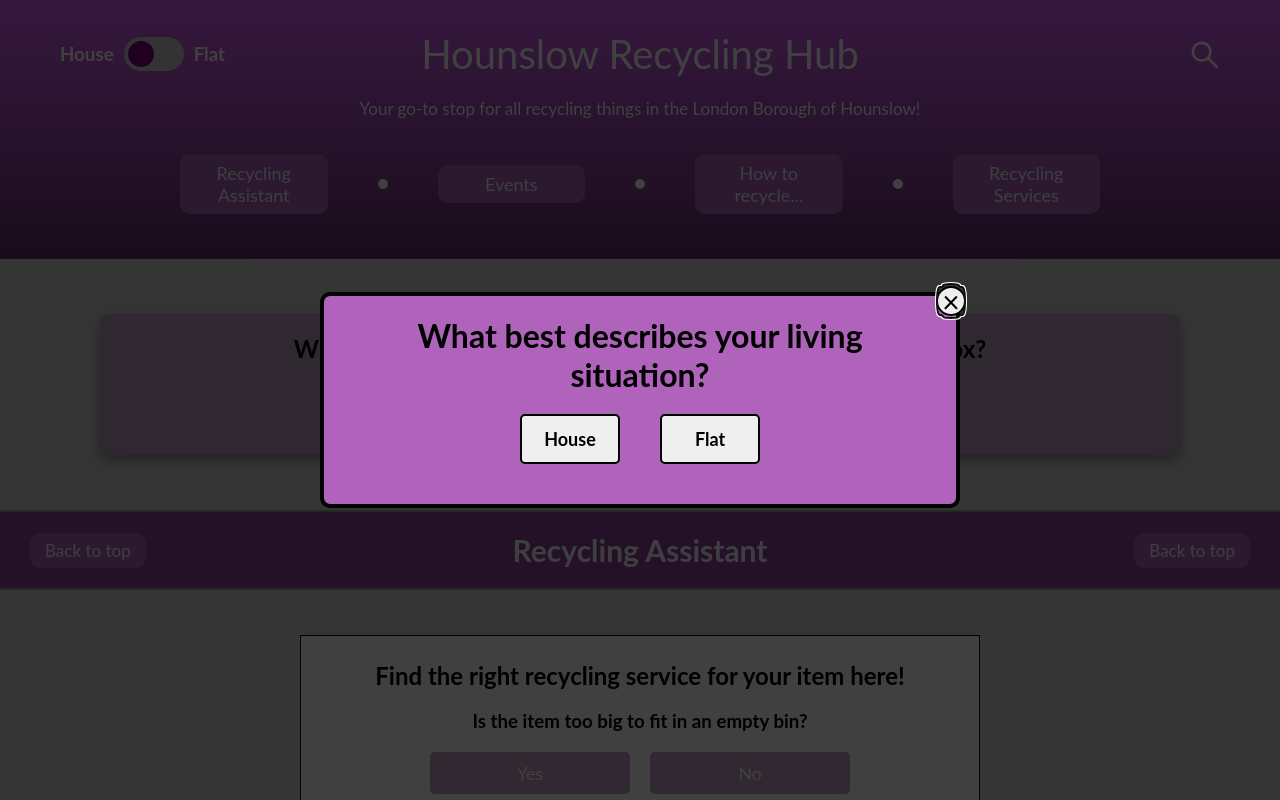
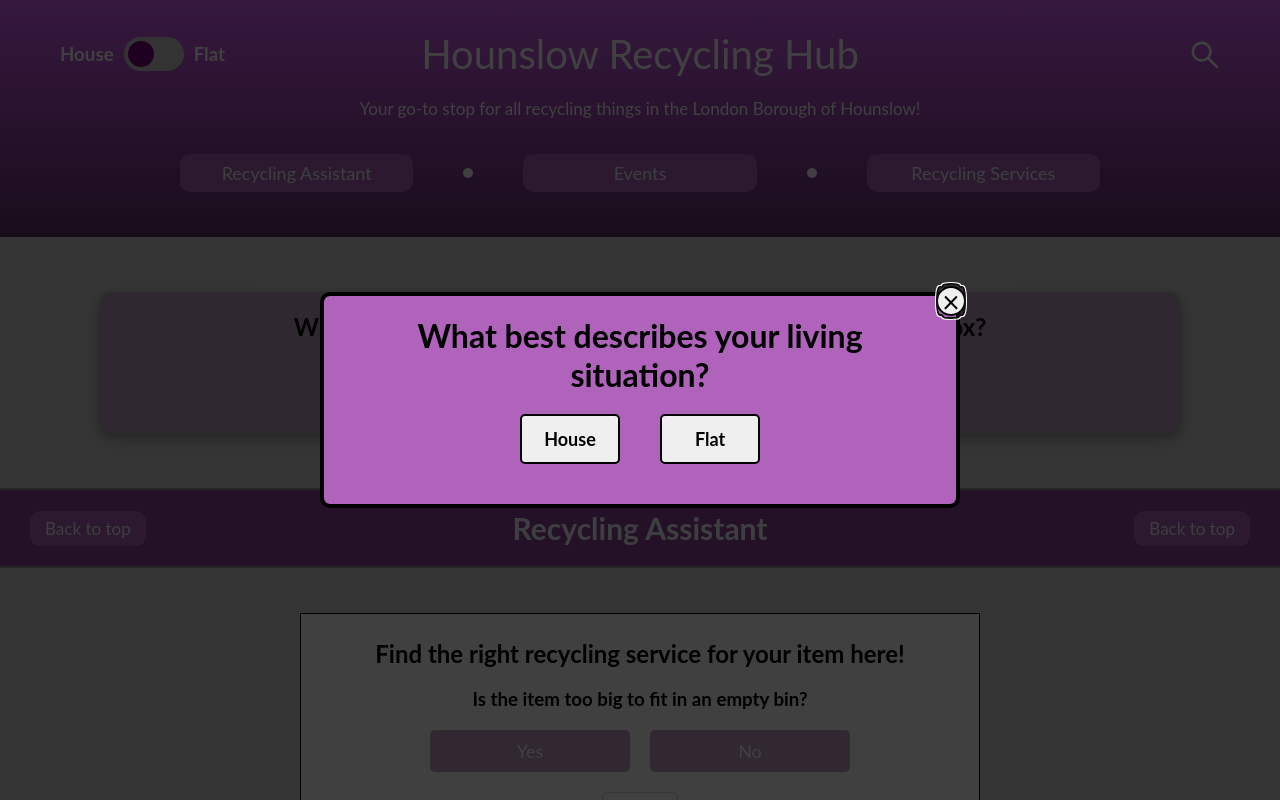
Before and after one commit to ajn2020/test, a Next.js app: page / in a window 1280 px wide. Shown: the top 800 px of the page. Built offline with nearby package versions, Linux system fonts and the light colour scheme.

Commit message:
Remove old anchor

```diff
--- a/components/Header.tsx
+++ b/components/Header.tsx
@@ -66,8 +66,6 @@ export default function Header(props: HeaderProps) {
         ) : (
           ""
         )}
-        <a href="#ItemTypeCardGrid">How to recycle...</a>
-        <div className="header-dot"></div>
         <a href="#RecyclingServiceAccordionGrid">Recycling Services</a>
       </div>
     </div>
```
